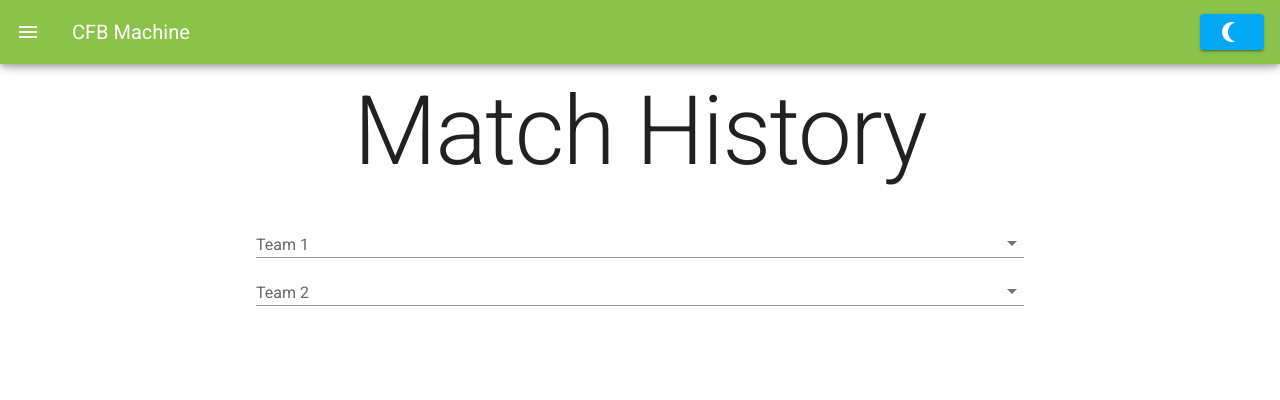
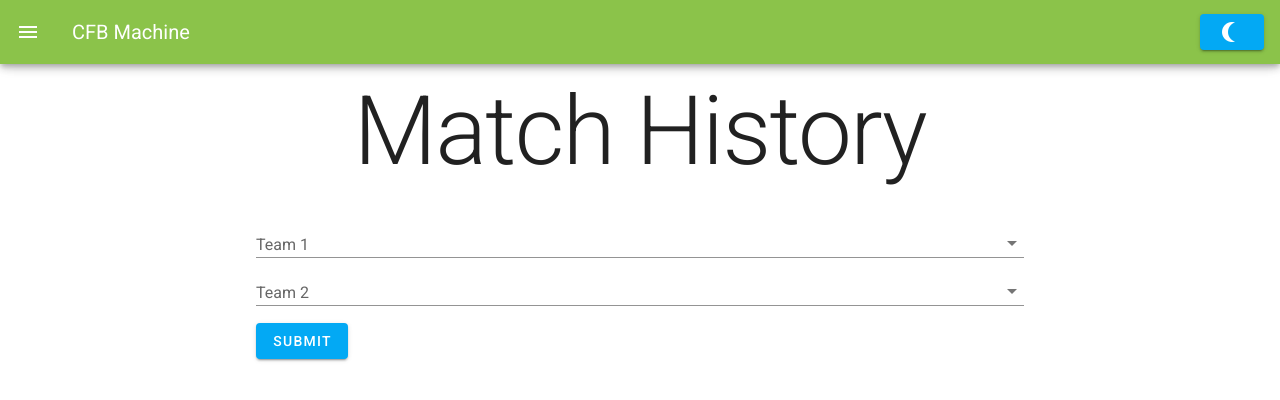
Before and after one commit to adavisson/cfb-machine-vuetify, a Vue app: page /#/match-history in a window 1280 px wide. Shown: the top 400 px of the page. Built offline with nearby package versions, Linux system fonts and the light colour scheme.

Commit message:
associated models and added button

```diff
--- a/src/components/MatchForm.vue
+++ b/src/components/MatchForm.vue
@@ -4,15 +4,17 @@
       :items="teams"
       label="Team 1"
       color="secondary"
+      v-model="firstTeam"
       dense
     ></v-select>
     <v-select
       :items="teams"
       label="Team 2"
       color="secondary"
+      v-model="secondTeam"
       dense
     ></v-select>
-    <p>{{firstTeam}}</p>
+    <v-btn color="secondary">Submit</v-btn>
   </v-form>
 </template>
 
```
